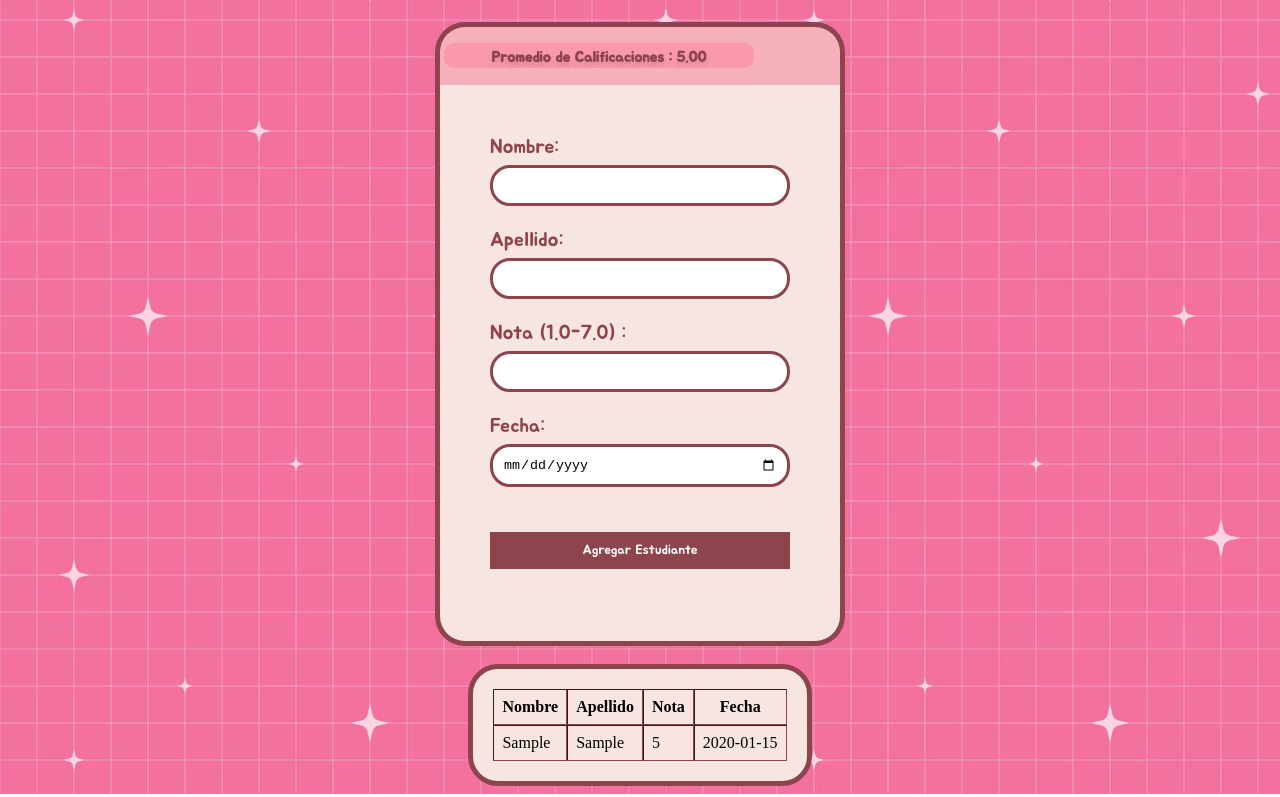
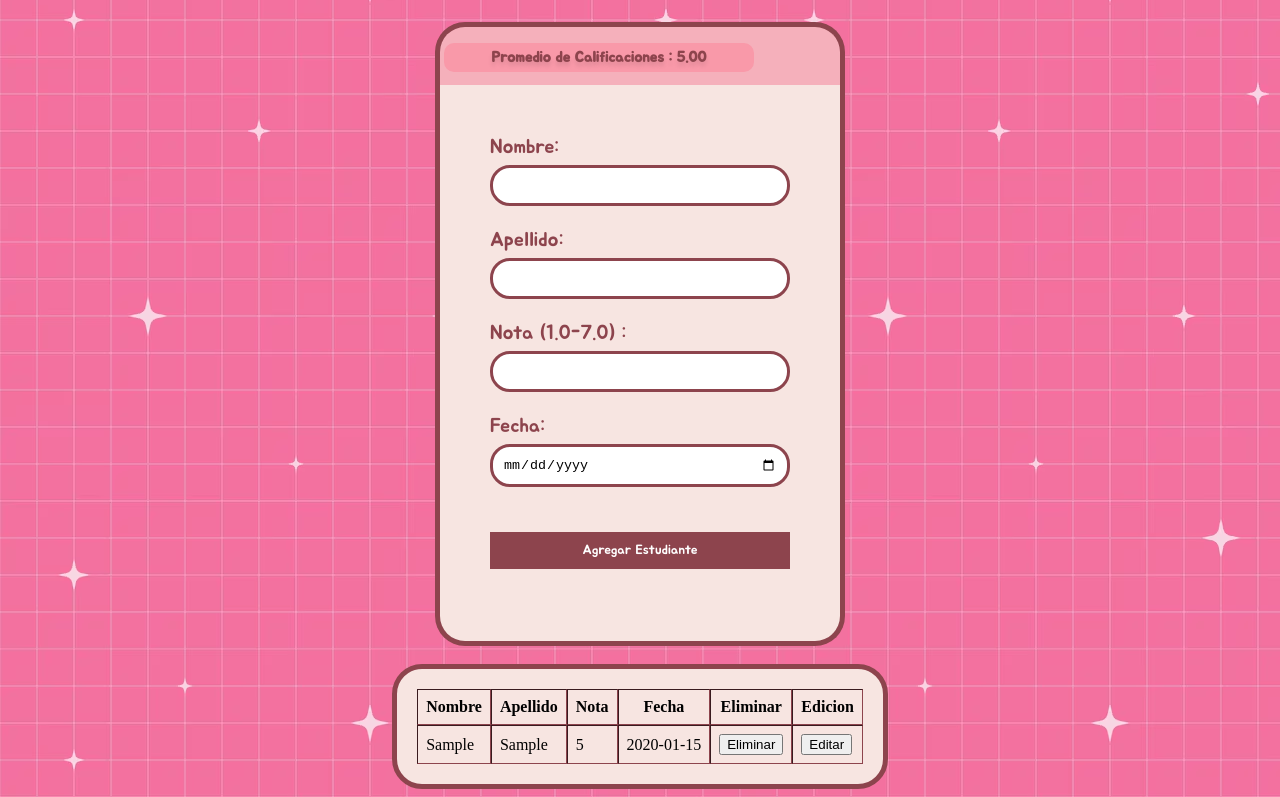
Before and after one commit to Kathiacid/Front.end-class3-js, a plain HTML site: page index.html in a window 1280 px wide. Both pictures are taken after typing "Sample", "Sample", "5", "2020-01-15" into the empty fields and a click on the button "Agregar Estudiante". Shown: the part 91-888 px from the top of the page. Drawn offline with Linux system fonts and the light colour scheme.

Commit message:
funciones elimianr, editar

```diff
--- a/index.html
+++ b/index.html
@@ -37,6 +37,8 @@
             <th>Apellido</th>
             <th>Nota</th>
             <th>Fecha</th>
+            <th>Eliminar</th>
+            <th>Edicion</th>
         </tr>
     </thead>
 <tbody>
--- a/script.js
+++ b/script.js
@@ -41,20 +41,50 @@ row.innerHTML = `
     <td>${student.lastName}</td>
     <td>${student.grade}</td>
     <td>${student.date}</td>
+    <td><button class="delete-btn">Eliminar</button></td>
+    <td><button class="edit-btn">Editar</button></td>
 `;
 
     tableBody.appendChild(row);
+//-----------------------------eliminar----------------------//
+
+    row.querySelector(".delete-btn").addEventListener("click",function(){
+        deleteEstudiante(student,row);
+
+    })
+
+function deleteEstudiante(student,row){
+    const index=students.indexOf(student);
+    if (index>-1){
+        students.splice(index,1);
+        calculateAverage();
+        row.remove();
+    }
 }
+}
+
+//-------------------------Editar---------------------------//
+
 //-------------------------average-------------------------//
-function calculateAverage(){
-    if(students.length===0){
-        average.textContent="Promedio de Calificaciones : No Disponible";
-        return
+function calculateAverage() {
+    if (students.length === 0) {
+        averageText.textContent = "Promedio de Calificaciones : No Disponible";
+        return;
     }
-    const total=students.reduce((sum,student)=>sum+student.grade,0);
-    const prom=total/students.length;
-    averageText.textContent="Promedio de Calificaciones : "+prom.toFixed(2);
 
+    const total = students.reduce((sum, student) => sum + student.grade, 0);
+    const prom = total / students.length;
+
+    averageText.textContent = "Promedio de Calificaciones : " + prom.toFixed(2);
+
+    // agregar estilos a las cosas que se vayan generando por java script
+    averageText.style.backgroundColor = "#f999a9";
+    averageText.style.fontSize = "15px";
+    averageText.style.borderRadius = "10px";
+    averageText.style.padding = "5px";
+    averageText.style.height = "auto";
+    averageText.style.width = "300px";
+    averageText.style.fontFamily = '"Jua", sans-serif';
 }
 
 //-------------------------mensaje de error-------------------------//
--- a/styles.css
+++ b/styles.css
@@ -22,6 +22,7 @@ body h2{
     border-bottom-left-radius: 30px;
     background-color: #F7E5E1;
 }
+
 
 input {
     width: 300px;
```
